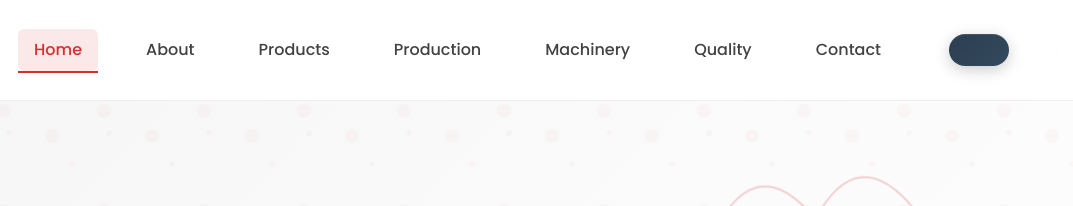
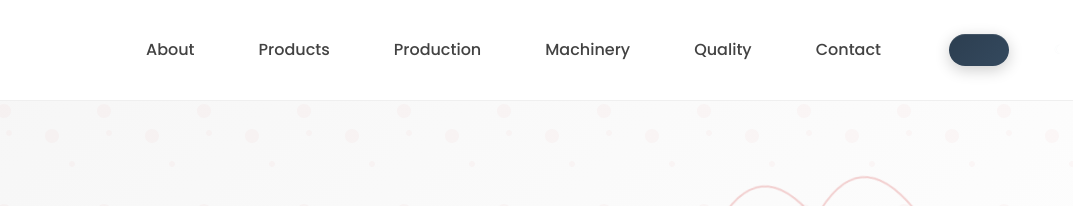
Before and after one commit to aneesworkspace1/climax-hoisr, a website built with Vite: page index.html in a window 1280 px wide. Shown: the top 206 px of the page, 207-1280 px from the left. Built offline with nearby package versions, Linux system fonts and the light colour scheme; files whose address does not match are found by name.

Commit message:
Updated index.html

```diff
--- a/index.html
+++ b/index.html
@@ -32,7 +32,6 @@
 
         <div class="header-nav-section">
           <nav class="nav" role="navigation" aria-label="Main navigation">
-            <a href="index.html" class="nav-link active">Home</a>
             <a href="about.html" class="nav-link">About</a>
             <a href="products.html" class="nav-link">Products</a>
             <a href="production.html" class="nav-link">Production</a>
```
